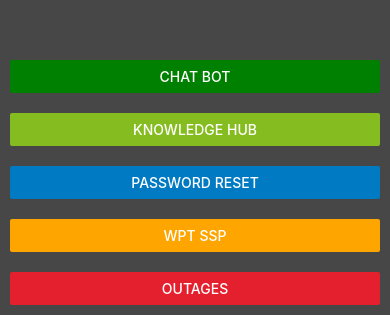
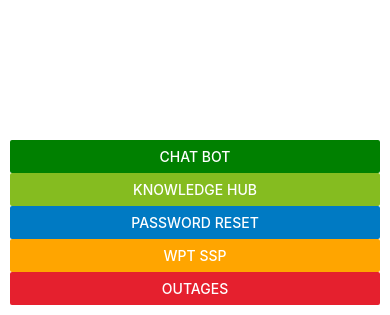
Before and after one commit to Wolters-Kluwer-Code-Games/Front-End, a React Native app: screen / in a window 390 px wide. Shown: the part 529-844 px from the top of the page. Built offline with nearby package versions, Linux system fonts and the light colour scheme.

Commit message:
fixed the buttons

```diff
--- a/App.js
+++ b/App.js
@@ -1,103 +1,70 @@
-import React from "react";
+import React, { useState } from "react";
 import { View, Button, Text, StyleSheet } from "react-native";
 import { WebView } from 'react-native-webview';
 
 const App = () => {
 
-const handleChatBot = () => {
-  <View style={styles.container}>
-        <View style = {{ width:'100%', height:'100%'}}>
-          <WebView
-            source={{ uri: 'https://workspacesportal-dev.wolterskluwer.com/' }}
-            onLoad={console.log('Loaded!')}
-          />
-        </View>
-  </View>
-}
+  const [link, setLink] = useState(null);
 
-const handleKnowledgeHub = () => {
-  <View style={styles.container}>
-    <View style = {{ width:'100%', height:'100%'}}>
-      <WebView
-        source={{ uri: 'https://workspacesportal-dev.wolterskluwer.com/' }}
-        onLoad={console.log('Loaded!')}
-      />
-    </View>
-  </View>
-}
+  const handleChatBot = () => {
+    setLink('https://workspacesportal-dev.wolterskluwer.com/');
+  };
 
-const handlePasswordReset = () => {
-<View style={styles.container}>
-    <View style = {{ width:'100%', height:'100%'}}>
-      <WebView
-        source={{ uri: 'https://workspacesportal-dev.wolterskluwer.com/' }}
-        onLoad={console.log('Loaded!')}
-      />
-    </View>
-  </View>
-}
+  const handleKnowledgeHub = () => {
+    setLink('https://wolterskluwer.sharepoint.com/sites/GBS-Portal');
+  };
 
-const handleWPTSSP = () => {
-<View style={styles.container}>
-    <View style = {{ width:'100%', height:'100%'}}>
-      <WebView
-        source={{ uri: 'https://workspacesportal-dev.wolterskluwer.com/' }}
-        onLoad={console.log('Loaded!')}
-      />
-    </View>
-  </View>
-}
+  const handlePasswordReset = () => {
+    setLink('https://passwordreset.microsoftonline.com');
+  };
 
-const handleOutages = () => {
-<View style={styles.container}>
-    <View style = {{ width:'100%', height:'100%'}}>
-      <WebView
-        source={{ uri: 'https://twitter.com/MSFT365Status' }}
-        onLoad={console.log('Loaded!')}
-      />
-    </View>
-  </View>
-}
+  const handleWPTSSP = () => {
+    setLink('https://workspacesportal-dev.wolterskluwer.com/');
+  };
+
+  const handleOutages = () => {
+    setLink('https://twitter.com/MSFT365Status');
+  }
 
   return (
-    <>
     <View style = {styles.screenContainer}>
-      <View style = {styles.button}>
-        <Button title="Chat Bot" color="green" onPress={handleChatBot} />
-      </View >
-      <View style = {styles.button}>
-        <Button title="Knowledge Hub" color="#85BC20" onPress={handleKnowledgeHub}/>
-      </View>
-      <View style = {styles.button}>
-        <Button title="Password Reset" color="#007AC3" onPress={handlePasswordReset}/>
-      </View>
-      <View style = {styles.button}>
-        <Button title="WPT SSP" color="orange" onPress={handleWPTSSP} />
-      </View>
-      <View style = {styles.button}>
-        <Button title="Outages" color="#E5202E" onPress={handleOutages}/>
+    <View style={styles.webContainer}>
+      <View style = {{ width:'100%', height:'100%'}}>
+        <WebView
+          source={{ uri: link }}
+          onLoad={console.log('Loaded ${link}')}
+        />
       </View>
     </View>
-    </>
+    <View style = {styles.button}>
+        <Button title="Chat Bot" color="green" onPress={handleChatBot} />
+        <Button title="Knowledge Hub" color="#85BC20" onPress={handleKnowledgeHub}/>
+        <Button title="Password Reset" color="#007AC3" onPress={handlePasswordReset}/>
+        <Button title="WPT SSP" color="orange" onPress={handleWPTSSP} />
+        <Button title="Outages" color="#E5202E" onPress={handleOutages}/>
+    </View>
+    </View>
   );
 };
 
 const styles = StyleSheet.create({
+  webContainer: {
+    marginTop: 0,
+    flex: 1,
+    backgroundColor: '#fff',
+    alignItems: 'center',
+    justifyContent: 'center',
+  },
   screenContainer: {
+    marginTop: 20,
     justifyContent: "flex-end",
-    backgroundColor: "#474747",
+    backgroundColor: "#fff",
     flex:1
   },
   button: {
     padding: 10
   },
-  container: {
-    marginTop: 20,
-    flex: 1,
-    backgroundColor: '#fff',
-    alignItems: 'center',
-    justifyContent: 'center',
-  },
+
 });
 
 export default App;
```
